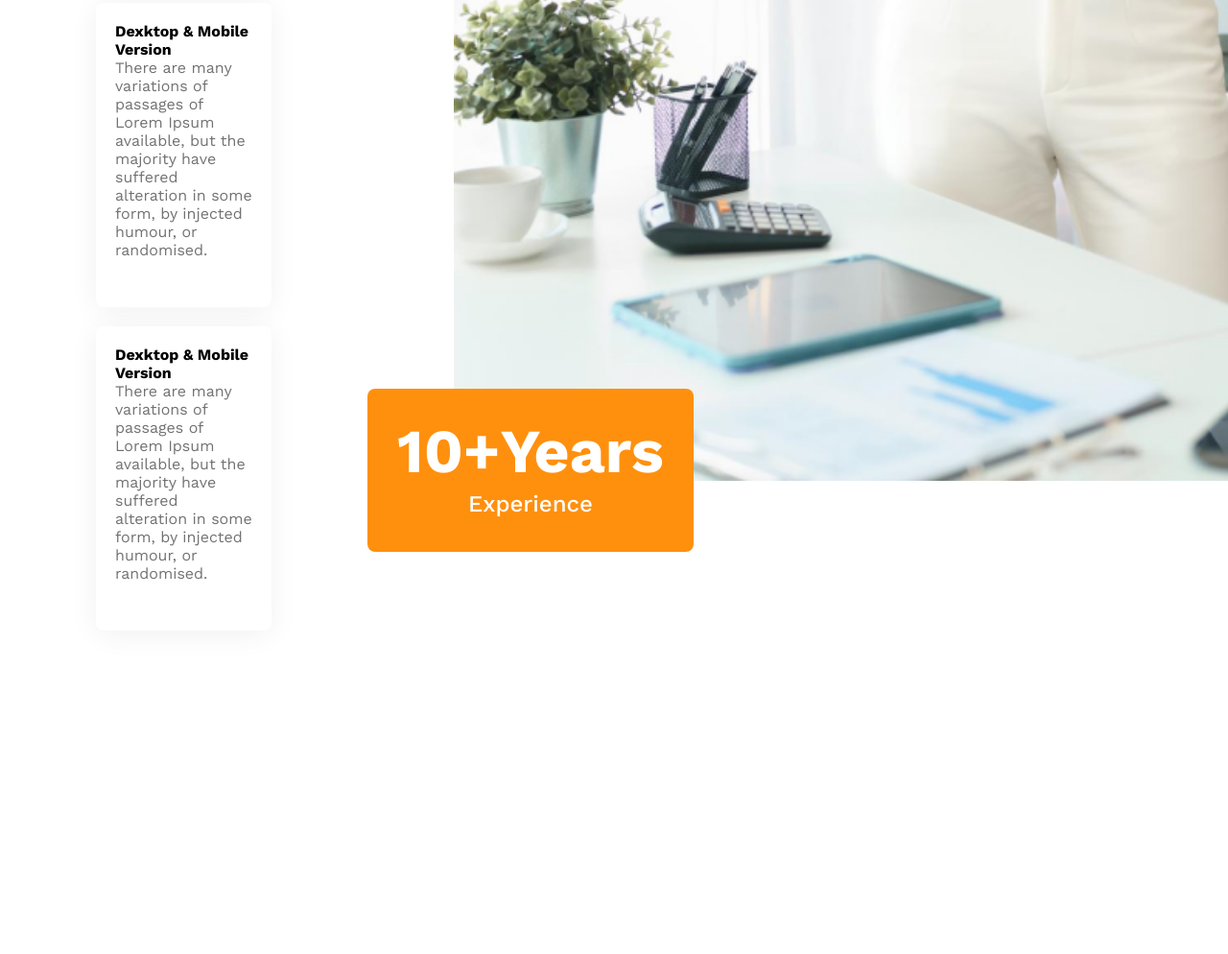
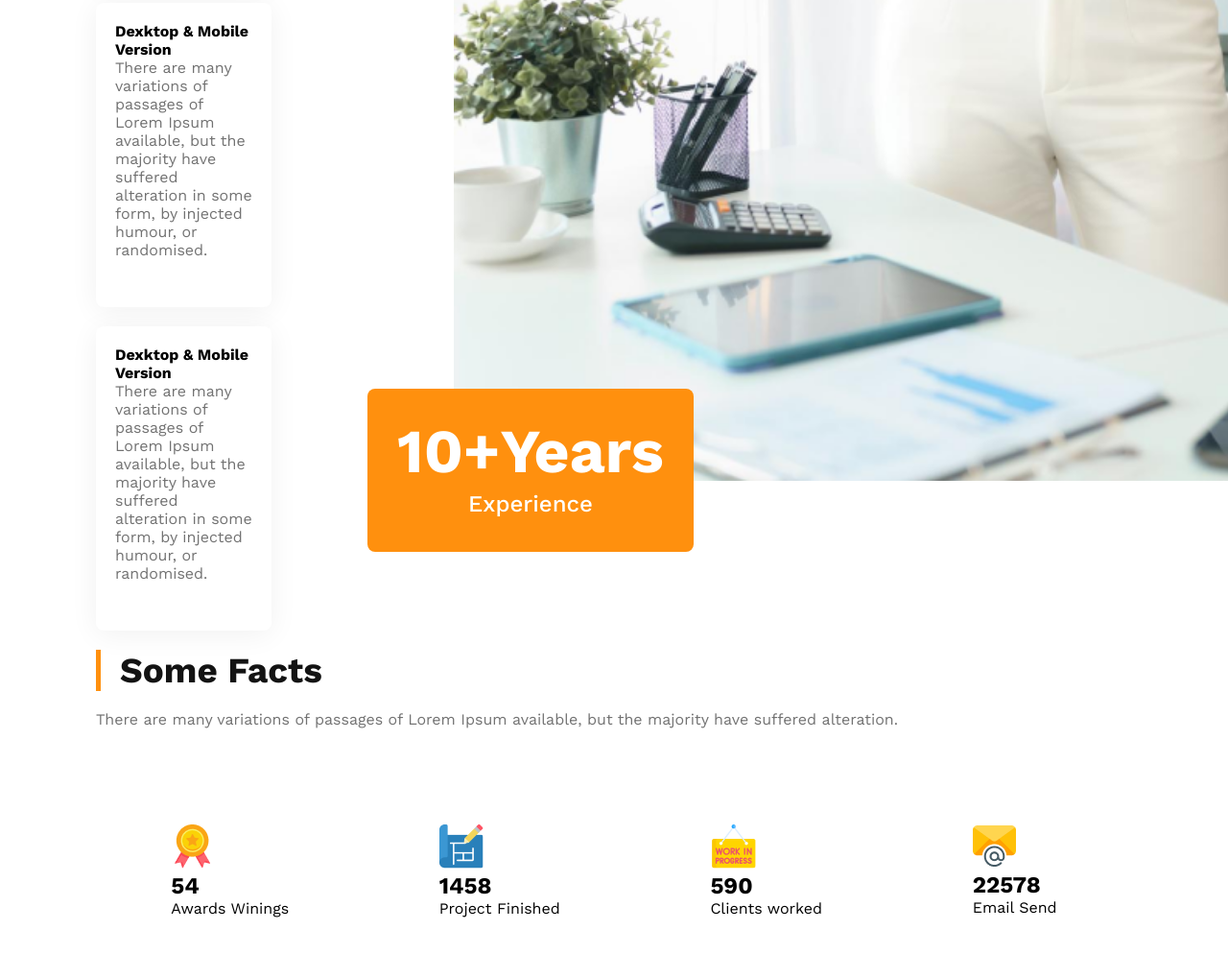
Before and after one commit to hossainAbirr/g3-architects, a plain HTML site: page index.html in a window 1280 px wide. Shown: the part 3239-4233 px from the top of the page at 96% size. Before the commit the page ends 3966 px from the top, so only its background shows below. Drawn offline with nearby package versions, Linux system fonts and the light colour scheme.

Commit message:
fact section added

```diff
--- a/index.html
+++ b/index.html
@@ -95,6 +95,39 @@
         </div>
       </section>
       <!-- feature section  -->
+
+      <!-- fact section  -->
+      <section class="fact-section">
+        <h3 class="feature-heading">Some Facts</h3>
+        <p class="banner-description">There are many variations of passages of Lorem Ipsum available, but the majority have suffered alteration.</p>
+        <div class="fact-container">
+            <div class="fact-box">
+                <img src="./images/icons/ribon.png" alt="">
+                <h2>54</h2>
+                <p>Awards Winings</p>
+            </div>
+            <div class="fact-box">
+                <img src="./images/icons/projects.png" alt="">
+                <h2>1458</h2>
+                <p>Project Finished</p>
+            </div>
+            <div class="fact-box">
+                <img src="./images/icons/customers.png" alt="">
+                <h2>590</h2>
+                <p>Clients worked</p>
+            </div>
+            <div class="fact-box">
+                <img src="./images/icons/email.png" alt="">
+                <h2>22578</h2>
+                <p>Email Send</p>
+            </div>
+        </div>
+      </section>
+      <!-- fact section  -->
+
+      <!-- sponsor section  -->
+
+      <!-- sponsor section  -->
     </main>
 
     <footer></footer>
--- a/styles/style.css
+++ b/styles/style.css
@@ -156,6 +156,15 @@ main {
   font-weight: 500;
   line-height: 40px;
 }
+/* fact section  */
+.fact-section {
+    padding: 0 100px;
+}
+.fact-container {
+    display: flex;
+    justify-content: space-around;
+    margin: 100px 0;
+}
 
 /* responsive media queries  */
 
@@ -205,5 +214,8 @@ main {
     .feature-img img {
         width: 100%;
     }
+    .team-grid-img img {
+        width: 80%;
+    }
 
 }
```
